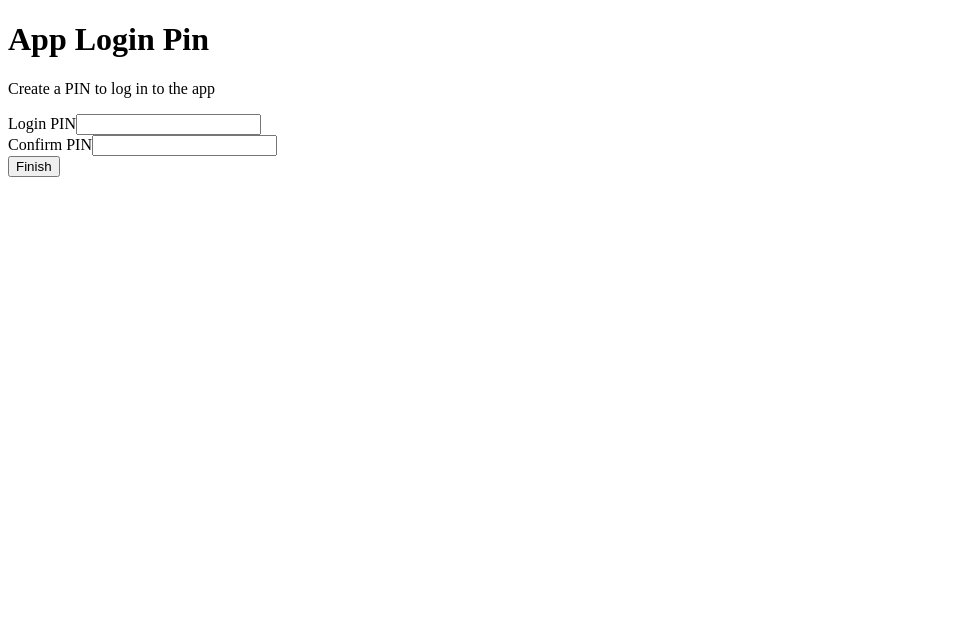
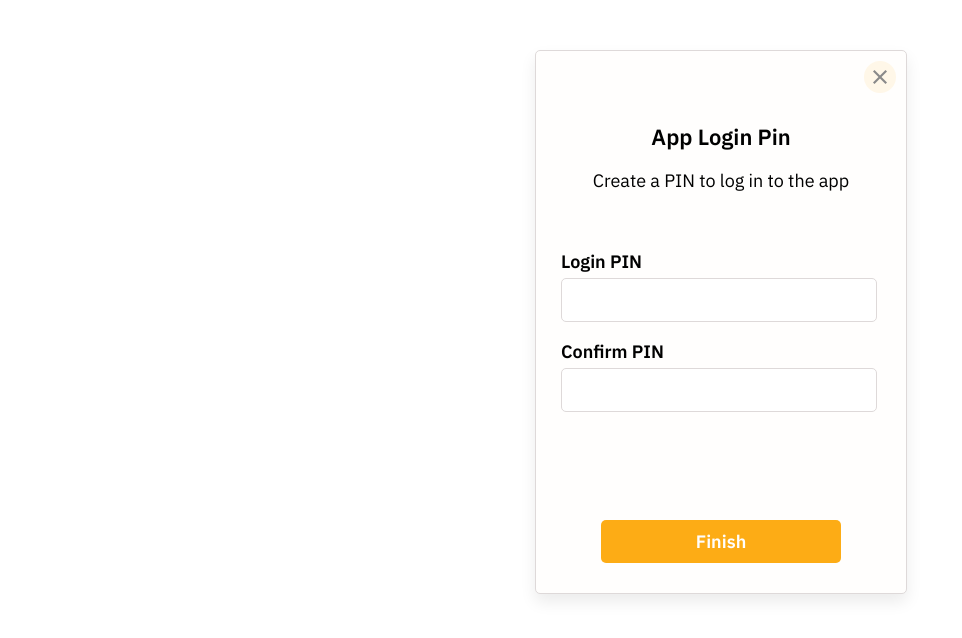
Before and after one commit to glitex-interns-june-2023/haba-pay, a React (Create React App) app: page /apppin in a window 1280 px wide. Shown: the top 638 px of the page, without its empty margins (0-962 px from the left). Built offline with nearby package versions, Linux system fonts and the light colour scheme.

Commit message:
feat: Updated the App Pin component and implemented the dissolve animation to close button

```diff
--- /dev/null
+++ b/src/Styles/AppPin.css
@@ -0,0 +1,66 @@
+.app-pin {
+    width: 370px;
+    height: 542px;
+    left: 535px;
+    top: 50px;
+    border-radius: 5px;
+    border: 0.5px solid #DED9D9;
+    background: #FFFEFD;
+    box-shadow: 0px 8px 16px 0px rgba(0, 0, 0, 0.08);
+    position: absolute;
+    overflow: hidden;
+}
+
+.app-pin-header h1 {
+    font-size: 22px;
+    font-family: IBM Plex Sans;
+    font-weight: 600;
+    text-align: center;
+    margin-top: 25px;
+}
+
+.app-pin-header p {
+    font-size: 18px;
+    font-family: IBM Plex Sans;
+    text-align: center;
+}
+
+.app-pin label {
+    display: flex;
+    flex-direction: column;
+    align-items: flex-start;
+    gap: 5px;
+    font-size: 18px;
+    font-family: IBM Plex Sans;
+    font-weight: 600;
+    margin-left: 25px;
+}
+
+.app-pin label:first-of-type {
+    padding-top: 40px;
+}
+
+.app-pin input {
+    width: 310px;
+    height: 40px;
+    border-radius: 5px;
+    border: 1px solid #DED9D9;
+}
+
+.app-pin button {
+    display: flex;
+    width: 240px;
+    padding: 10px;
+    justify-content: center;
+    align-items: center;
+    gap: 10px;
+    margin-top: 90px;
+    margin-left: 65px;
+    border-radius: 5px;
+    background-color: #FDAC15;
+    border: none;
+    color: #FFFEFD;
+    font-size: 18px;
+    font-family: IBM Plex Sans;
+    font-weight: 600;
+}
--- a/src/pages/AppPin.jsx
+++ b/src/pages/AppPin.jsx
@@ -1,11 +1,17 @@
 import React, { useState } from 'react';
 import { useNavigate } from 'react-router-dom';
 import { toast } from 'react-toastify';
+import '../Styles/AppPin.css';
+import close from '../assets/close.png';
 
 const AppPin = () => {
   const navigate = useNavigate();
   const [loginPin, setLoginPin] = useState('');
   const [confirmPin, setConfirmPin] = useState('');
+
+  const handleButtonClick = () => {
+    navigate('/abort');
+  };
 
   const handleCreatePin = () => {
     if (loginPin === confirmPin) {
@@ -17,9 +23,18 @@ const AppPin = () => {
   };
 
   return (
-    <div>
-      <h1>App Login Pin</h1>
-      <p>Create a PIN to log in to the app</p>
+    <div className="app-pin">
+      <div className="close-btn-container">
+        <div className="close-btn" onClick={handleButtonClick}>
+          <img src={close} alt="close" />
+        </div>
+      </div>
+
+      <div className="app-pin-header">
+        <h1>App Login Pin</h1>
+        <p>Create a PIN to log in to the app</p>
+      </div>
+
       <label>
         Login PIN
         <input
```
